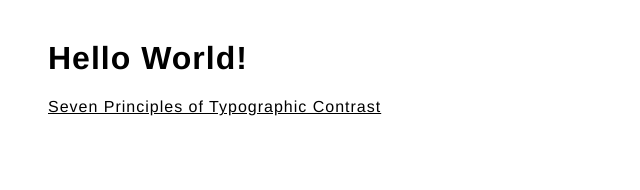
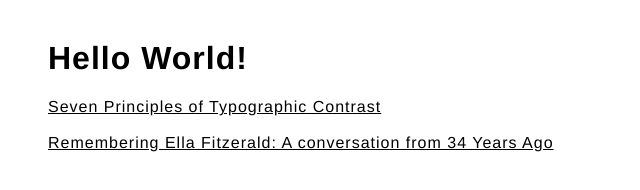
Before and after one commit to ericasilver/fall19_ericasilver, a plain HTML site: page index.html in a window 1280 px wide. Shown: the whole page, without its empty margins (0-640 px from the left). Drawn offline with Linux system fonts and the light colour scheme.

Commit message:
Update index.html

```diff
--- a/index.html
+++ b/index.html
@@ -7,6 +7,8 @@
 
 <h1>Hello World!</h1>
 <a href="https://ericasilver.github.io/fall19ericasilver/seven.html">Seven Principles of Typographic Contrast</a>
+<br><br>
+<a href="https://ericasilver.github.io/fall19ericasilver/interview.html">Remembering Ella Fitzerald: A conversation from 34 Years Ago</a>
 
 </body>
 </html>
```
